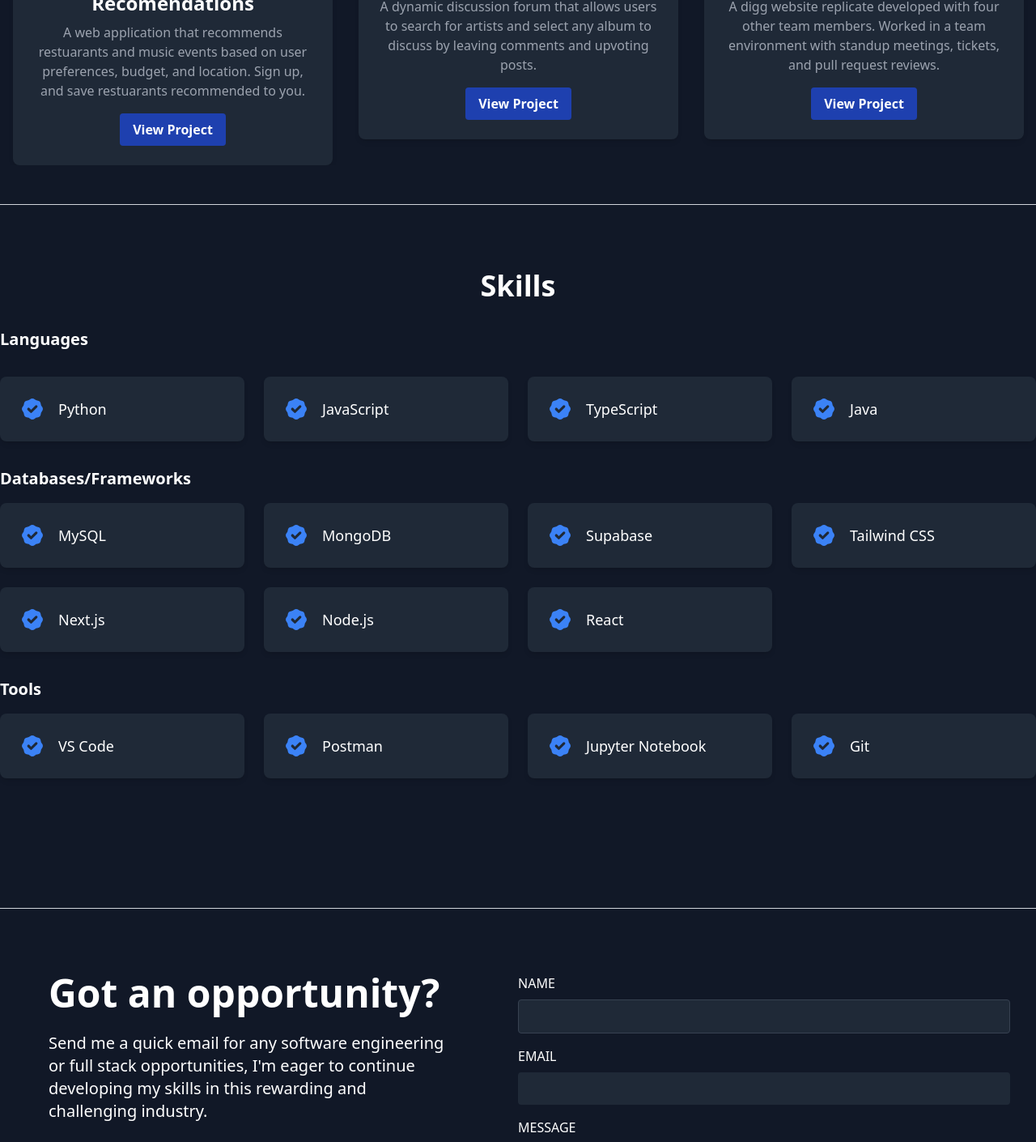
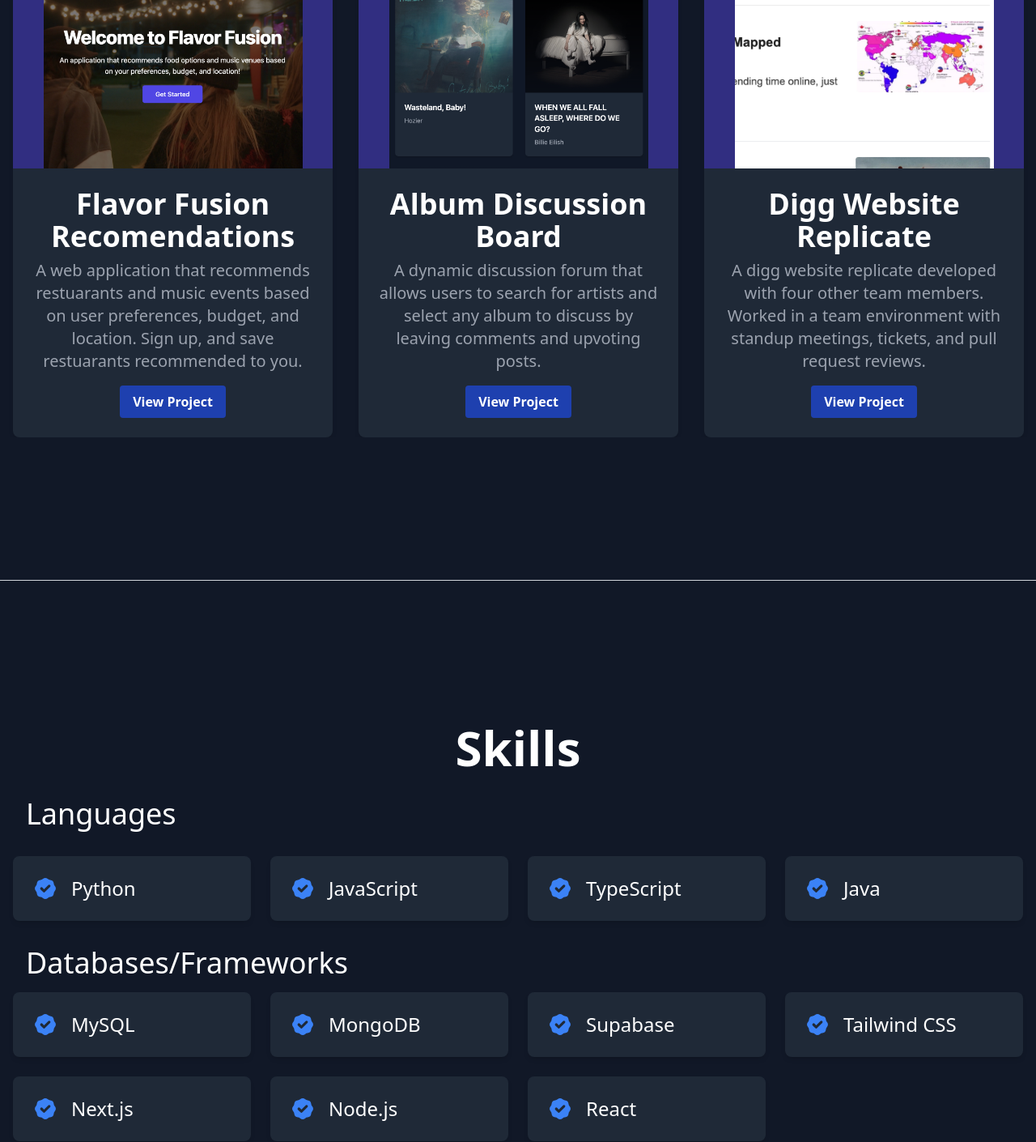
Before and after one commit to juan-baltazar-tapia/Portfolio, a React (Vite) app: page / in a window 1280 px wide. Shown: the part 2143-3553 px from the top of the page at 81% size. Built offline with nearby package versions, Linux system fonts and the light colour scheme.

Commit message:
fix: mobile friendly

```diff
--- a/src/components/Navbar.jsx
+++ b/src/components/Navbar.jsx
@@ -33,7 +33,7 @@ const Navbar = (props) => {
           </ul>
         </div>
         <div className="absolute left-1/2 transform -translate-x-1/2">
-          <h1 className="text-black dark:text-white text-5xl font-bold">Juan Baltazar</h1>
+          <h1 className="text-black dark:text-white hidden sm:block sm:text-2xl md:text-4xl lg:text-5xl font-bold">Juan Baltazar</h1>
         </div>
         <div>
           <button
--- a/src/pages/About.jsx
+++ b/src/pages/About.jsx
@@ -12,9 +12,9 @@ const About = () => {
             className="w-full h-auto object-cover"
           />
         </div>
-        <div className="w-full md:w-1/2 p-24 flex flex-col justify-center">
+        <div className="w-full md:w-1/2 p-20 lg:p-24 flex flex-col justify-center">
           <h1 className="text-5xl font-bold mb-4 text-black dark:text-white">About</h1>
-          <p className="text-xl text-black dark:text-gray-300">
+          <p className="text-xl md:text-2xl lg:text-3xl text-black dark:text-gray-300">
             I graduated from Eastern Connecticut University with a Bachelor's of
             Science in Mathematics. I have always loved building things, and
             when I started messing around and building websites, small games, or
--- a/src/pages/Contact.jsx
+++ b/src/pages/Contact.jsx
@@ -32,13 +32,13 @@ const Contact = () => {
   };
 
   return (
-    <div className="pt-20 bg-gray-300 dark:bg-gray-900 text-black dark:text-white p-8" id="contact">
-      <div className="grid grid-cols-2 mb-20">
+    <div className="pt-20 md:py-48 bg-gray-300 dark:bg-gray-900 text-black dark:text-white p-8" id="contact">
+      <div className="grid gridi-cols-1 md:grid-cols-2 mb-20">
         <div className="">
-          <h2 className=" ml-7 mr-2 text-5xl font-bold mb-6">
+          <h2 className=" ml-7 mr-2 text-4xl md:text-5xl font-bold mb-6">
             Got an opportunity?
           </h2>
-          <p className=" ml-7 mr-20 text-xl mb-8">
+          <p className=" ml-7 mr-20 text-xl md:text-2xl mb-8">
             Send me a quick email for any software engineering or full stack
             opportunities, I'm eager to continue developing my skills in this rewarding and challenging industry.
           </p>
@@ -46,7 +46,7 @@ const Contact = () => {
         <div>
           <form ref={form} onSubmit={handleSubmit}>
             <div className="mb-4">
-              <label htmlFor="name" className="block mb-2">
+              <label htmlFor="name" className="block mb-2 lg:text-xl xl:text-2xl">
                 NAME
               </label>
               <input
@@ -60,7 +60,7 @@ const Contact = () => {
               />
             </div>
             <div className="mb-4">
-              <label htmlFor="email" className="block mb-2">
+              <label htmlFor="email" className="block mb-2 lg:text-xl xl:text-2xl">
                 EMAIL
               </label>
               <input
@@ -74,7 +74,7 @@ const Contact = () => {
               />
             </div>
             <div className="mb-4">
-              <label htmlFor="message" className="block mb-2">
+              <label htmlFor="message" className="block mb-2 lg:text-xl xl:text-2xl">
                 MESSAGE
               </label>
               <textarea
@@ -90,13 +90,13 @@ const Contact = () => {
             <div className="flex items-center">
               <button
                 type="submit"
-                className="bg-blue-600 hover:bg-blue-700 text-white font-bold py-2 px-4 rounded focus:outline-none focus:ring-2 focus:ring-blue-600"
+                className="bg-blue-600 hover:bg-blue-700 text-white lg:text-xl xl:text-2xl font-bold py-2 px-4 rounded focus:outline-none focus:ring-2 focus:ring-blue-600"
               >
                 Hit me up
               </button>
               <a
                 href="juan.baltazartapia@gmail.com"
-                className="ml-4 text-blue-600 hover:text-blue-600 dark:text-blue-400 dark:hover:text-blue-500"
+                className="ml-4 lg:text-xl xl:text-2xl text-blue-600 hover:text-blue-600 dark:text-blue-400 dark:hover:text-blue-500"
               >
                 juan.baltazartapia@gmail.com
               </a>
--- a/src/pages/Projects.jsx
+++ b/src/pages/Projects.jsx
@@ -1,4 +1,4 @@
-import React from "react";
+import { React, useEffect, useState } from "react";
 import Slider from "react-slick";
 import "slick-carousel/slick/slick.css";
 import "slick-carousel/slick/slick-theme.css";
@@ -7,43 +7,64 @@ import img2 from "/src/assets/album-discussion.png";
 import img3 from "/src/assets/digg2.png";
 
 const Projects = () => {
+  const [slidesToShow, setSlidesToShow] = useState(3);
+
+  useEffect(() => {
+    const handleResize = () => {
+      if (window.innerWidth < 640) {
+        setSlidesToShow(1); // Mobile
+      } else if (window.innerWidth < 1024) {
+        setSlidesToShow(2); // Tablet
+      } else {
+        setSlidesToShow(3); // Desktop
+      }
+    };
+
+    handleResize(); // Set initial value
+
+    window.addEventListener("resize", handleResize);
+    return () => window.removeEventListener("resize", handleResize);
+  }, []);
+
   const settings = {
     dots: true,
     infinite: false,
     speed: 500,
-    slidesToShow: 3,
+    slidesToShow,
     slidesToScroll: 1,
   };
 
   return (
     <section id="projects">
-      <div className="bg-gray-300 dark:bg-gray-900 text-white py-12">
+      <div className="bg-gray-300 dark:bg-gray-900 text-white py-12 md:py-44">
         <div className="container mx-auto">
-          <h3 className="text-3xl font-bold mb-2 text-center text-black dark:text-white">
+          <h1 className="pb-5 text-3xl sm:text-3xl md:text-4xl lg:text-5xl font-bold mb-2 text-center text-black dark:text-white">
             Projects
-          </h3>
-          <h1 className="text-4xl font-bold mb-8 text-center text-black dark:text-white">
+          </h1>
+          <h1 className="pb-5 text-2xl md:text-3xl lg:text-4xl font-bold mb-8 text-center text-black dark:text-white">
             Explore my most recent full stack projects
           </h1>
           <Slider {...settings}>
             {data.map((data) => {
               return (
-                <div key={data.id} className="px-4">
-                  <div className="bg-slate-100 dark:bg-gray-800 rounded-lg shadow-md overflow-hidden h-full flex flex-col transition duration-300 ease-in-out transform hover:-translate-y-1 hover:scale-102 cursor-pointer">
-                    <div className="h-56 flex justify-center items-center bg-indigo-800 dark:bg-indigo-900">
+                <div key={data.id} className="px-20 sm:px-4 md:px-4 lg:px-4">
+                  <div className="bg-slate-100 dark:bg-gray-800 rounded-lg shadow-md overflow-hidden flex flex-col h-full transition duration-300 ease-in-out transform hover:-translate-y-1 hover:scale-102 cursor-pointer">
+                    <div className=" flex justify-center items-center bg-indigo-800 dark:bg-indigo-900">
                       <img
                         src={data.image}
                         alt={data.name}
-                        className="h-44 w-44 object-cover"
+                        className="h-44 w-44 md:h-80 md:w-80 object-cover"
                       />
                     </div>
                     <div className="flex-grow flex flex-col p-6">
-                      <h1 className="text-2xl font-bold mb-2 text-center text-black dark:text-white">
+                      <h1 className="text-2xl md:text-4xl font-bold mb-2 text-center text-black dark:text-white">
                         {data.name}
                       </h1>
-                      <p className=" mb-4 flex-grow text-center text-gray-800 dark:text-gray-400">
-                        {data.description}
-                      </p>
+                      <div className="mb-4 flex-grow overflow-auto">
+                        <p className="text-md md:text-xl text-center text-gray-800 dark:text-gray-400">
+                          {data.description}
+                        </p>
+                      </div>
                       <div className="mt-auto text-center">
                         <button
                           className="bg-blue-800 hover:bg-blue-900 text-white font-bold py-2 px-4 rounded transition duration-300 ease-in-out"
--- a/src/pages/Skills.jsx
+++ b/src/pages/Skills.jsx
@@ -40,13 +40,13 @@ const Skills = () => {
     <>
       <section
         id="skills"
-        className="py-20 bg-slate-200 text-black dark:text-white dark:bg-gray-900"
+        className="py-20 md:py-44 bg-slate-200 text-black dark:text-white dark:bg-gray-900"
       >
         <div className="container mx-auto mb-20 ">
-          <h2 className="text-4xl font-bold mb-8 text-center">Skills</h2>
-          <div className="space-y-8">
-            <h3 className="text-xl font-semibold mb-4">Languages</h3>
-            <div className="grid grid-cols-2 md:grid-cols-3 lg:grid-cols-4 gap-6">
+          <h2 className="text-3xl sm:text-4xl md:text-5xl lg:text-6xl font-bold mb-8 text-center">Skills</h2>
+          <div className="space-y-4 sm:space-y-8">
+            <h3 className=" ml-8 text-xl md:text-3xl lg:text-4xl ont-semibold mb-4">Languages</h3>
+            <div className="mx-4 grid grid-cols-2 md:grid-cols-3 lg:grid-cols-4 gap-6">
               {skills.Languages.map((skill, index) => {
                 return (
                   <ReactCardFlip
@@ -73,7 +73,7 @@ const Skills = () => {
                         </svg>
                       </div>
                       <div>
-                        <h3 className="text-lg font-medium">{skill.name}</h3>
+                        <h3 className="text-lg font-medium lg:text-2xl">{skill.name}</h3>
                       </div>
                     </div>
 
@@ -96,7 +96,7 @@ const Skills = () => {
                         </svg>
                       </div>
                       <div>
-                        <h3 className="text-lg font-medium">
+                        <h3 className="text-lg font-medium lg:text-2xl">
                           {skill.experience} y.o.e
                         </h3>
                       </div>
@@ -107,10 +107,10 @@ const Skills = () => {
             </div>
 
             <div>
-              <h3 className="text-xl font-semibold mb-4">
+              <h3 className="ml-8 text-xl md:text-3xl lg:text-4xl ont-semibold mb-4">
                 Databases/Frameworks
               </h3>
-              <div className="grid grid-cols-2 md:grid-cols-3 lg:grid-cols-4 gap-6">
+              <div className="mx-4 grid grid-cols-2 md:grid-cols-3 lg:grid-cols-4 gap-6">
                 {skills.FrameworksDatabases.map((skill, index) => {
                   return (
                     <ReactCardFlip
@@ -137,7 +137,7 @@ const Skills = () => {
                           </svg>
                         </div>
                         <div>
-                          <h3 className="text-lg font-medium">{skill.name}</h3>
+                          <h3 className="text-lg font-medium lg:text-2xl">{skill.name}</h3>
                         </div>
                       </div>
 
@@ -160,7 +160,7 @@ const Skills = () => {
                           </svg>
                         </div>
                         <div>
-                          <h3 className="text-lg font-medium">
+                          <h3 className="text-lg font-medium lg:text-2xl">
                             {skill.experience} y.o.e
                           </h3>
                         </div>
@@ -172,8 +172,8 @@ const Skills = () => {
             </div>
 
             <div>
-              <h3 className="text-xl font-semibold mb-4">Tools</h3>
-              <div className="grid grid-cols-2 md:grid-cols-3 lg:grid-cols-4 gap-6">
+              <h3 className="ml-8 text-xl md:text-3xl lg:text-4xl ont-semibold mb-4">Tools</h3>
+              <div className="mx-4 grid grid-cols-2 md:grid-cols-3 lg:grid-cols-4 gap-6">
                 {skills.Tools.map((skill, index) => {
                   return (
                     <ReactCardFlip
@@ -200,7 +200,7 @@ const Skills = () => {
                           </svg>
                         </div>
                         <div>
-                          <h3 className="text-lg font-medium">{skill.name}</h3>
+                          <h3 className="text-lg font-medium lg:text-2xl">{skill.name}</h3>
                         </div>
                       </div>
 
@@ -223,7 +223,7 @@ const Skills = () => {
                           </svg>
                         </div>
                         <div>
-                          <h3 className="text-lg font-medium">
+                          <h3 className="text-lg font-medium lg:text-2xl">
                             {skill.experience} y.o.e
                           </h3>
                         </div>
```
Also changed, not shown: src/pages/Heading.jsx (+4 -4 lines).
